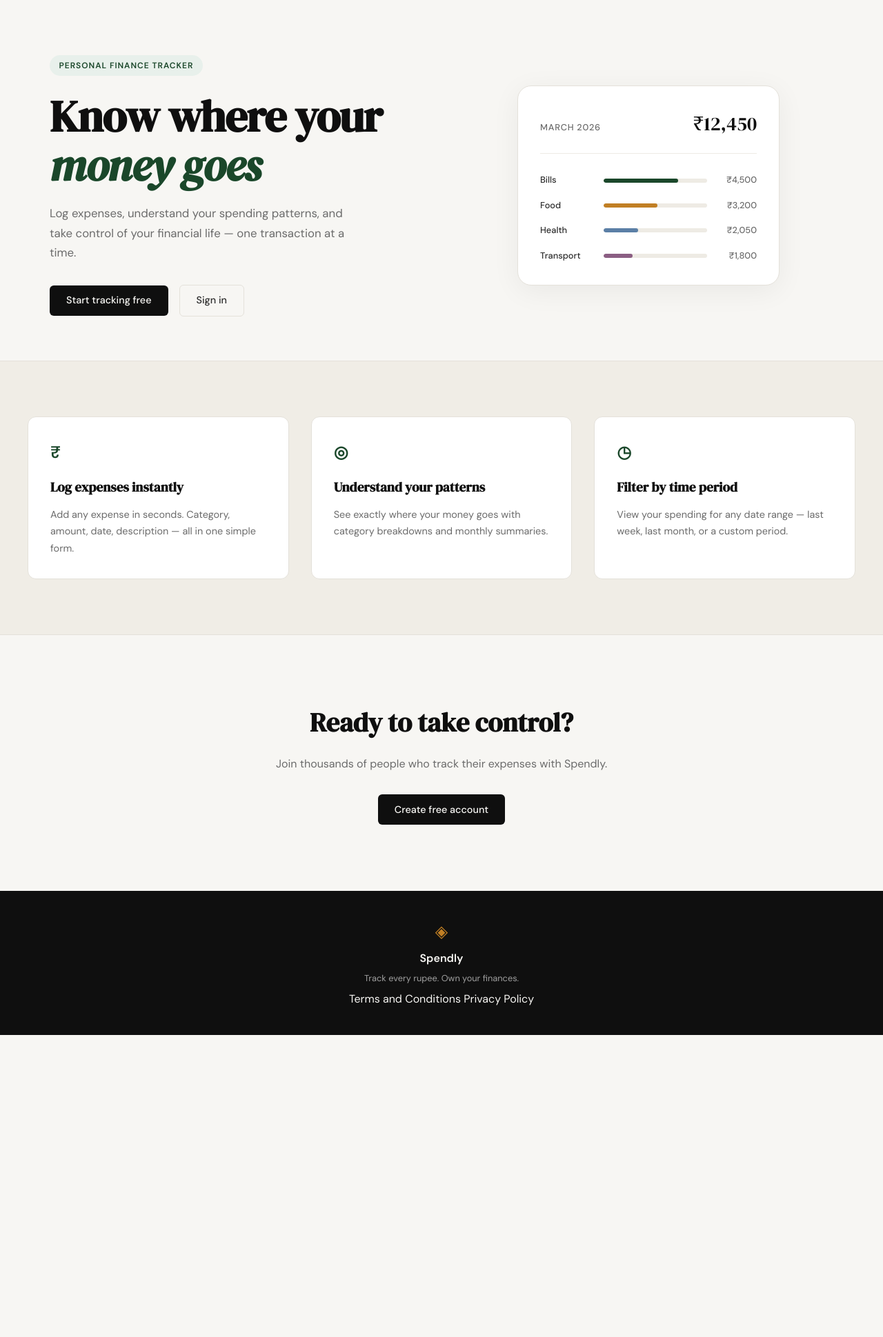
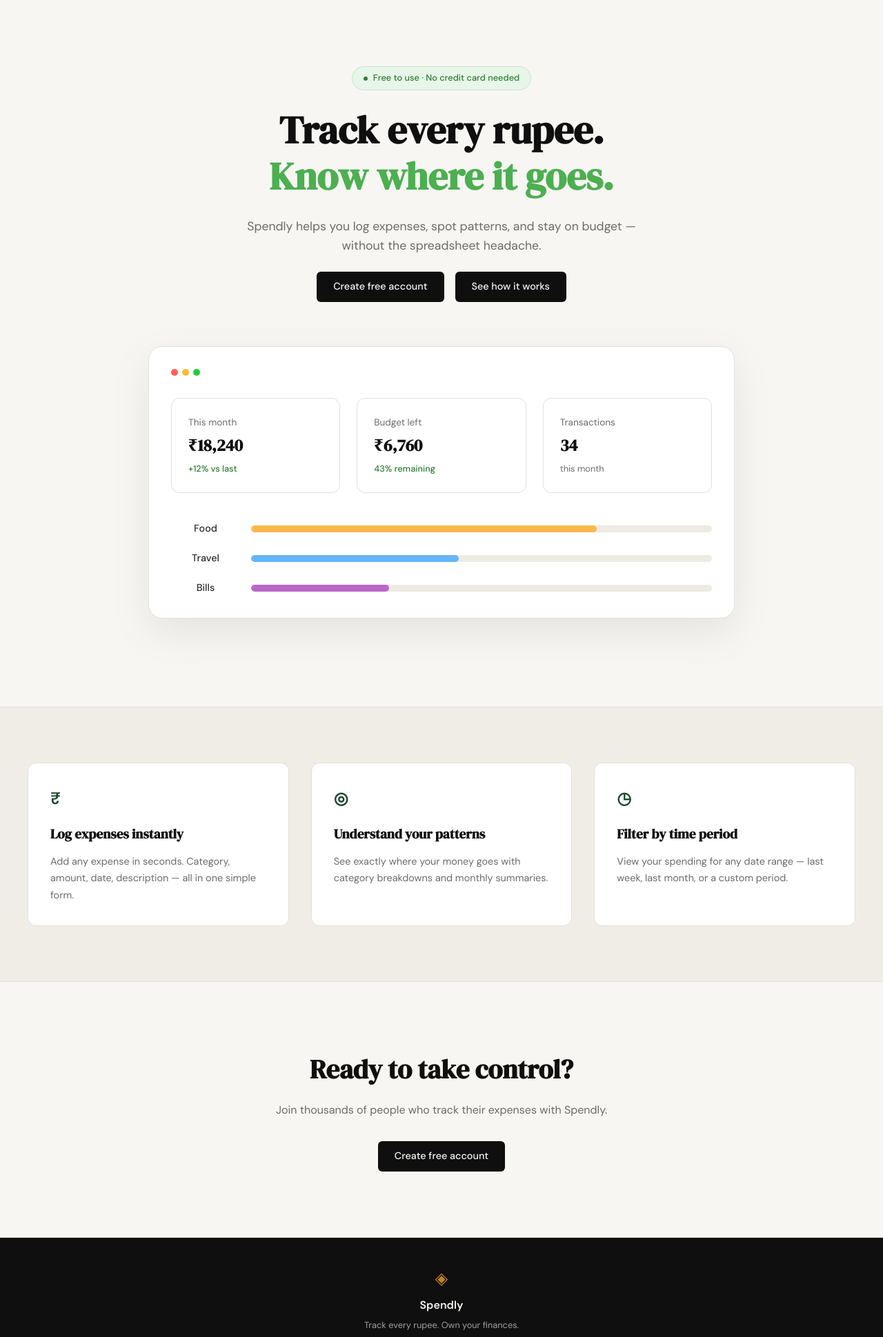
Before and after one commit to ssingh465/expense-tracker-claude, a Flask app: page / in a window 1280 px wide. Shown: the part 61-2000 px from the top of the page at 69% size. Before the commit the page ends 1562 px from the top, so only its background shows below. Run offline with Flask 3, Linux system fonts and the light colour scheme.

Commit message:
Update hero section design to match new mockup
- Centered hero layout with updated copy and badge
- Redesigned mock visual with stats grid and category bars
- Updated styling for hero components in style.css

Co-Authored-By: Claude <noreply@anthropic.com>

```diff
--- a/static/css/style.css
+++ b/static/css/style.css
@@ -124,54 +124,67 @@ a { color: inherit; text-decoration: none; }
 /* ------------------------------------------------------------------ */
 
 .hero {
-    padding: 5rem 2rem 4rem;
-    display: grid;
-    grid-template-columns: 1fr 1fr;
-    gap: 4rem;
+    padding: 6rem 2rem 8rem;
+    display: flex;
+    flex-direction: column;
     align-items: center;
+    text-align: center;
     max-width: var(--max-width);
     margin: 0 auto;
+    gap: 4rem;
+}
+
+.hero-inner {
+    display: flex;
+    flex-direction: column;
+    align-items: center;
+    gap: 1.5rem;
 }
 
 .hero-badge {
-    display: inline-block;
-    background: var(--accent-light);
-    color: var(--accent);
-    font-size: 0.75rem;
-    font-weight: 600;
-    letter-spacing: 0.08em;
-    text-transform: uppercase;
-    padding: 0.35rem 0.85rem;
+    display: inline-flex;
+    align-items: center;
+    gap: 0.5rem;
+    background: #e8f5e9;
+    color: #2e7d32;
+    font-size: 0.8rem;
+    font-weight: 500;
+    padding: 0.4rem 1rem;
     border-radius: 999px;
-    margin-bottom: 1.5rem;
+    border: 1px solid #c8e6c9;
+}
+
+.badge-dot {
+    width: 6px;
+    height: 6px;
+    background: #2e7d32;
+    border-radius: 50%;
 }
 
 .hero-title {
     font-family: var(--font-display);
-    font-size: clamp(2.5rem, 5vw, 4rem);
-    line-height: 1.1;
-    letter-spacing: -0.02em;
+    font-size: clamp(2.5rem, 5vw, 3.5rem);
+    line-height: 1.2;
     color: var(--ink);
-    margin-bottom: 1.25rem;
+    margin-bottom: 0;
 }
 
-.hero-title em {
-    font-style: italic;
-    color: var(--accent);
+.hero-title .highlight {
+    color: #4caf50;
 }
 
 .hero-subtitle {
-    font-size: 1.05rem;
+    font-size: 1.1rem;
     color: var(--ink-muted);
-    line-height: 1.7;
-    max-width: 460px;
-    margin-bottom: 2rem;
+    line-height: 1.6;
+    max-width: 600px;
+    margin-bottom: 0;
 }
 
 .hero-actions {
     display: flex;
     gap: 1rem;
-    align-items: center;
+    justify-content: center;
 }
 
 /* ------------------------------------------------------------------ */
@@ -179,6 +192,7 @@ a { color: inherit; text-decoration: none; }
 /* ------------------------------------------------------------------ */
 
 .hero-visual {
+    width: 100%;
     display: flex;
     justify-content: center;
 }
@@ -189,65 +203,103 @@ a { color: inherit; text-decoration: none; }
     border-radius: var(--radius-lg);
     padding: 2rem;
     width: 100%;
-    max-width: 380px;
-    box-shadow: 0 8px 40px rgba(0,0,0,0.06);
+    max-width: 850px;
+    box-shadow: 0 20px 60px rgba(0,0,0,0.08);
+    position: relative;
 }
 
-.mock-card-header {
+.mock-window-controls {
     display: flex;
-    justify-content: space-between;
-    align-items: baseline;
-    margin-bottom: 1.75rem;
-    padding-bottom: 1.25rem;
-    border-bottom: 1px solid var(--border-soft);
+    gap: 6px;
+    margin-bottom: 2rem;
 }
 
-.mock-label {
-    font-size: 0.8rem;
-    font-weight: 500;
-    color: var(--ink-muted);
-    text-transform: uppercase;
-    letter-spacing: 0.06em;
+.mock-window-controls .dot {
+    width: 10px;
+    height: 10px;
+    border-radius: 50%;
 }
 
-.mock-total {
-    font-family: var(--font-display);
-    font-size: 1.75rem;
-    color: var(--ink);
+.mock-window-controls .red { background: #ff5f56; }
+.mock-window-controls .yellow { background: #ffbd2e; }
+.mock-window-controls .green { background: #27c93f; }
+
+.mock-stats-grid {
+    display: grid;
+    grid-template-columns: repeat(3, 1fr);
+    gap: 1.5rem;
+    margin-bottom: 2.5rem;
 }
 
-.mock-bars { display: flex; flex-direction: column; gap: 1rem; }
-
-.mock-bar-row {
-    display: grid;
-    grid-template-columns: 80px 1fr 60px;
-    align-items: center;
-    gap: 0.75rem;
+.stat-card {
+    background: var(--paper-card);
+    border: 1px solid var(--border);
+    border-radius: var(--radius-md);
+    padding: 1.5rem;
+    display: flex;
+    flex-direction: column;
+    gap: 0.25rem;
+    text-align: left;
 }
 
-.mock-cat {
-    font-size: 0.8rem;
-    font-weight: 500;
-    color: var(--ink-soft);
+.stat-label {
+    font-size: 0.85rem;
+    color: var(--ink-muted);
+    font-weight: 400;
 }
 
-.mock-bar-track {
-    height: 6px;
+.stat-value {
+    font-family: var(--font-display);
+    font-size: 1.5rem;
+    color: var(--ink);
+    font-weight: 600;
+}
+
+.stat-trend {
+    font-size: 0.8rem;
+    color: var(--ink-muted);
+}
+
+.stat-trend.positive {
+    color: #2e7d32;
+    font-weight: 500;
+}
+
+.mock-categories {
+    display: flex;
+    flex-direction: column;
+    gap: 1.25rem;
+}
+
+.cat-row {
+    display: grid;
+    grid-template-columns: 100px 1fr;
+    align-items: center;
+    gap: 1rem;
+}
+
+.cat-name {
+    font-size: 0.9rem;
+    color: var(--ink-soft);
+    font-weight: 500;
+}
+
+.cat-track {
+    height: 10px;
     background: var(--border-soft);
     border-radius: 999px;
     overflow: hidden;
 }
 
-.mock-bar {
+.cat-bar {
     height: 100%;
-    background: var(--accent);
     border-radius: 999px;
     transition: width 0.6s ease;
 }
 
-.mock-bar-2 { background: var(--accent-2); }
-.mock-bar-3 { background: #5b7fa6; }
-.mock-bar-4 { background: #8b5e83; }
+.bar-orange { background: #ffb74d; }
+.bar-blue { background: #64b5f6; }
+.bar-purple { background: #ba68c8; }
 
 .mock-amt {
     font-size: 0.8rem;
--- a/templates/landing.html
+++ b/templates/landing.html
@@ -6,55 +6,65 @@
 
 <section class="hero">
     <div class="hero-inner">
-        <div class="hero-badge">Personal Finance Tracker</div>
+        <div class="hero-badge">
+            <span class="badge-dot"></span>
+            Free to use · No credit card needed
+        </div>
         <h1 class="hero-title">
-            Know where your<br>
-            <em>money goes</em>
+            Track every rupee.<br>
+            <span class="highlight">Know where it goes.</span>
         </h1>
         <p class="hero-subtitle">
-            Log expenses, understand your spending patterns,
-            and take control of your financial life —
-            one transaction at a time.
+            Spendly helps you log expenses, spot patterns, and stay
+            on budget — without the spreadsheet headache.
         </p>
         <div class="hero-actions">
-            <a href="{{ url_for('register') }}" class="btn-primary">Start tracking free</a>
-            <a href="{{ url_for('login') }}" class="btn-ghost">Sign in</a>
+            <a href="{{ url_for('register') }}" class="btn-primary">Create free account</a>
+            <a href="#" class="btn-primary">See how it works</a>
         </div>
     </div>
     <div class="hero-visual">
         <div class="mock-card">
-            <div class="mock-card-header">
-                <span class="mock-label">March 2026</span>
-                <span class="mock-total">₹12,450</span>
+            <div class="mock-window-controls">
+                <span class="dot red"></span>
+                <span class="dot yellow"></span>
+                <span class="dot green"></span>
             </div>
-            <div class="mock-bars">
-                <div class="mock-bar-row">
-                    <span class="mock-cat">Bills</span>
-                    <div class="mock-bar-track">
-                        <div class="mock-bar" style="width: 72%"></div>
+            <div class="mock-stats-grid">
+                <div class="stat-card">
+                    <span class="stat-label">This month</span>
+                    <span class="stat-value">₹18,240</span>
+                    <span class="stat-trend positive">+12% vs last</span>
+                </div>
+                <div class="stat-card">
+                    <span class="stat-label">Budget left</span>
+                    <span class="stat-value">₹6,760</span>
+                    <span class="stat-trend positive">43% remaining</span>
+                </div>
+                <div class="stat-card">
+                    <span class="stat-label">Transactions</span>
+                    <span class="stat-value">34</span>
+                    <span class="stat-trend">this month</span>
+                </div>
+            </div>
+            <div class="mock-categories">
+                <div class="cat-row">
+                    <span class="cat-name">Food</span>
+                    <div class="cat-track">
+                        <div class="cat-bar bar-orange" style="width: 75%"></div>
                     </div>
-                    <span class="mock-amt">₹4,500</span>
                 </div>
-                <div class="mock-bar-row">
-                    <span class="mock-cat">Food</span>
-                    <div class="mock-bar-track">
-                        <div class="mock-bar mock-bar-2" style="width: 52%"></div>
+                <div class="cat-row">
+                    <span class="cat-name">Travel</span>
+                    <div class="cat-track">
+                        <div class="cat-bar bar-blue" style="width: 45%"></div>
                     </div>
-                    <span class="mock-amt">₹3,200</span>
                 </div>
-                <div class="mock-bar-row">
-                    <span class="mock-cat">Health</span>
-                    <div class="mock-bar-track">
-                        <div class="mock-bar mock-bar-3" style="width: 33%"></div>
+                <div class="cat-row">
+                    <span class="cat-name">Bills</span>
+                    <div class="cat-track">
+                        <div class="cat-bar bar-purple" style="width: 30%"></div>
                     </div>
-                    <span class="mock-amt">₹2,050</span>
-                </div>
-                <div class="mock-bar-row">
-                    <span class="mock-cat">Transport</span>
-                    <div class="mock-bar-track">
-                        <div class="mock-bar mock-bar-4" style="width: 28%"></div>
-                    </div>
-                    <span class="mock-amt">₹1,800</span>
                 </div>
             </div>
         </div>
```
